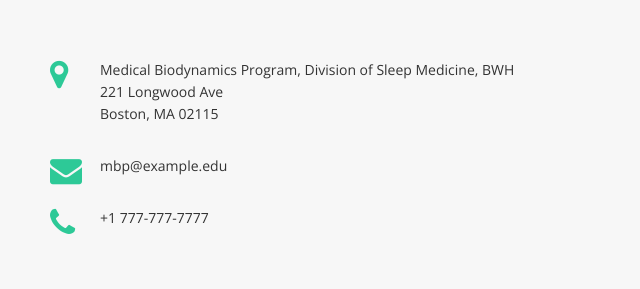
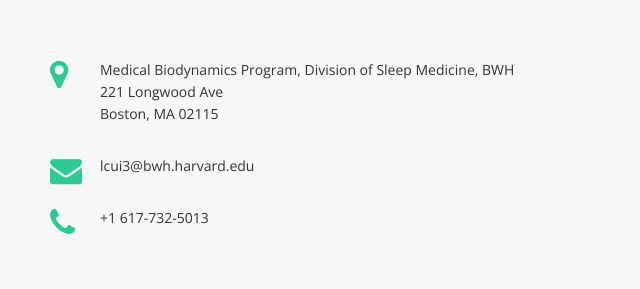
Before and after one commit to 7lc/MBPWebsite, a plain HTML site: page index.html in a window 1280 px wide. Shown: the part 8278-8567 px from the top of the page, 320-960 px from the left. Drawn offline with nearby package versions, Linux system fonts and the light colour scheme; grey boxes are pictures that could not be loaded.

Commit message:
Update index.html

```diff
--- a/index.html
+++ b/index.html
@@ -845,12 +845,12 @@
 
               <div>
                 <i class="fa fa-envelope"></i>
-                <p>mbp@example.edu</p>
+                <p>lcui3@bwh.harvard.edu</p>
               </div>
 
               <div>
                 <i class="fa fa-phone"></i>
-                <p>+1 777-777-7777</p>
+                <p>+1 617-732-5013</p>
               </div>
             </div>
 <!--
```
